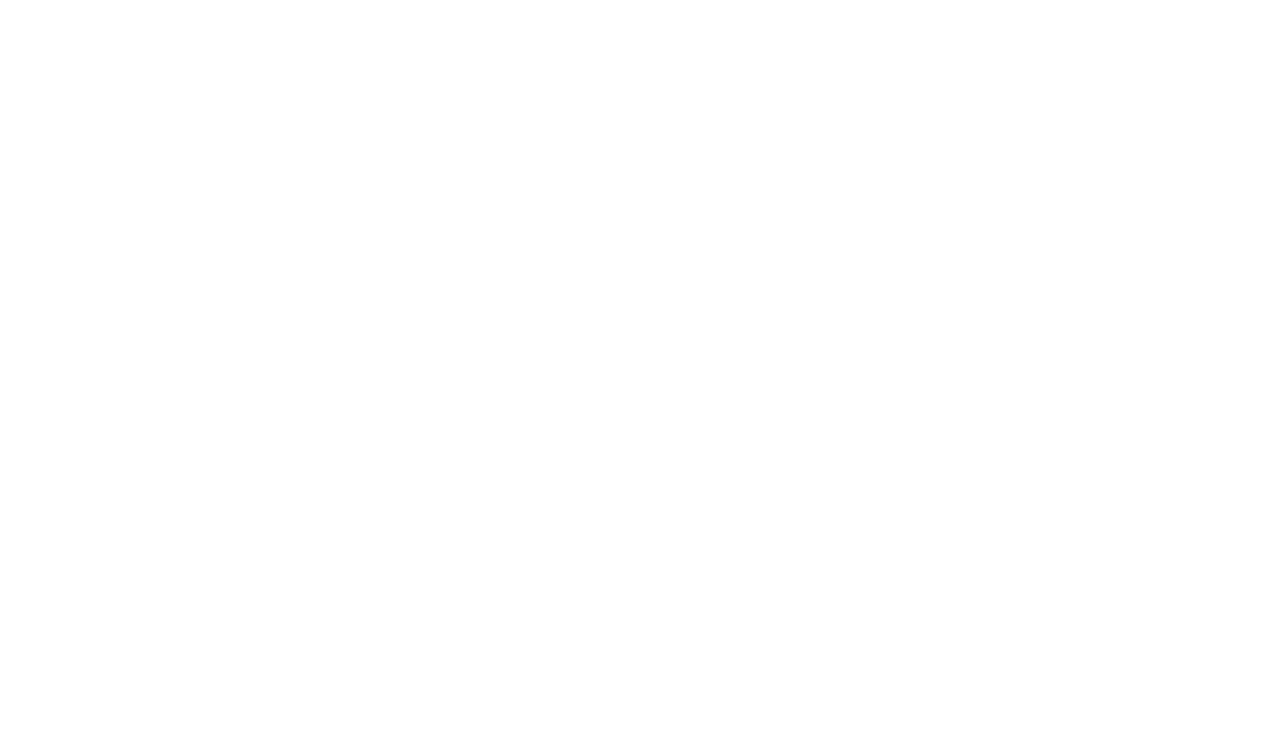
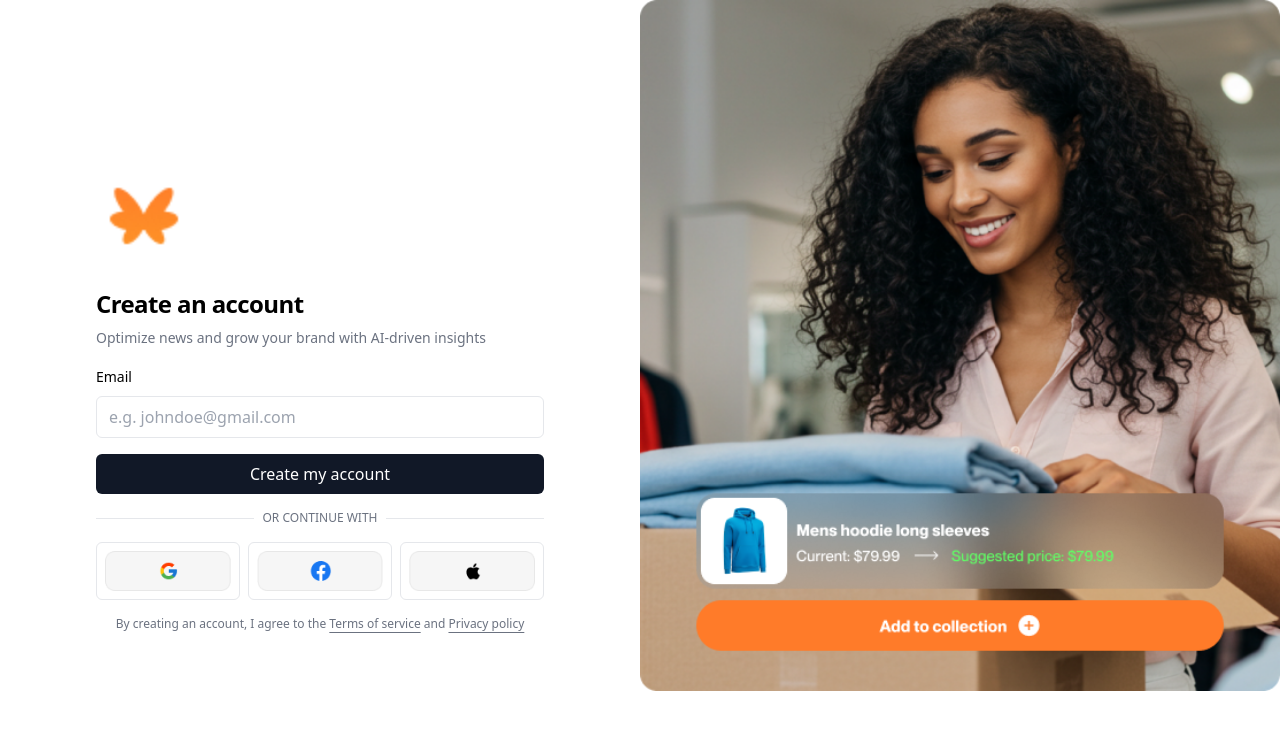
Before and after one commit to IsraelOjiefoh/RunwayLogic, a React (Vite) app: page / in a window 1280 px wide. Before the commit this address had no page. Shown: the top 730 px of the page. Built offline with nearby package versions, Linux system fonts and the light colour scheme.

Commit message:
refactor:createaccount update

```diff
--- a/src/App.tsx
+++ b/src/App.tsx
@@ -2,11 +2,15 @@
 import DropshippersName from "./components/DropshippersName";
 import Occupation from "./components/occupation";
 import BrandName from "./components/BrandName";
+import SignUp from "./components/account creation/CreateAccount";
+import OtpVerification from "./components/account creation/otp";
 
 function App() {
   return (
     <Router>
       <Routes>
+        <Route path="/" element={<SignUp/>} />
+        <Route path="/otp" element={<OtpVerification/>} />
         <Route path="/dropshipper-name" element={<DropshippersName />} />
         <Route path="/Occupation" element={<Occupation />} />
         <Route path="/brand-name" element={<BrandName />} />
--- a/src/components/account creation/CreateAccount.tsx
+++ b/src/components/account creation/CreateAccount.tsx
@@ -7,7 +7,7 @@
 import facebookIcon from '../../assets/facebook.png';
 import appleIcon from '../../assets/apple.png';
 import Picture from '../../assets/pic.png';
-import OTP from './otp';
+
 
 const SignUp: React.FC = () => {
   const [email, setEmail] = useState('');
@@ -21,7 +21,7 @@
     try {
       // Here you would typically call your auth service
       await new Promise(resolve => setTimeout(resolve, 1000)); // Simulating API call
-      navigate('/dashboard'); // Redirect after successful signup
+      navigate('/otp'); // Redirect after successful signup
     } catch (error) {
       console.error('Signup error:', error);
     } finally {
```
